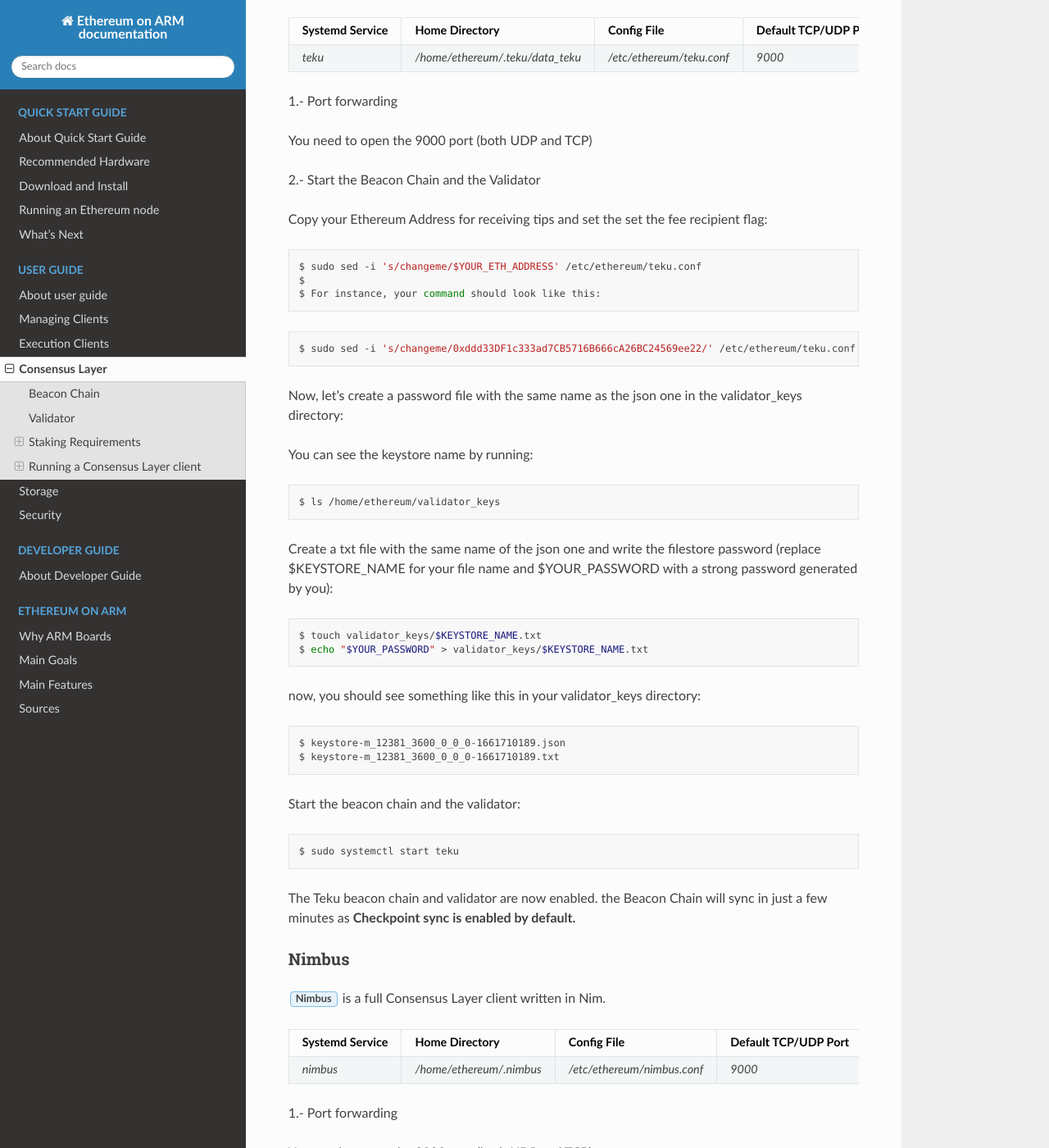
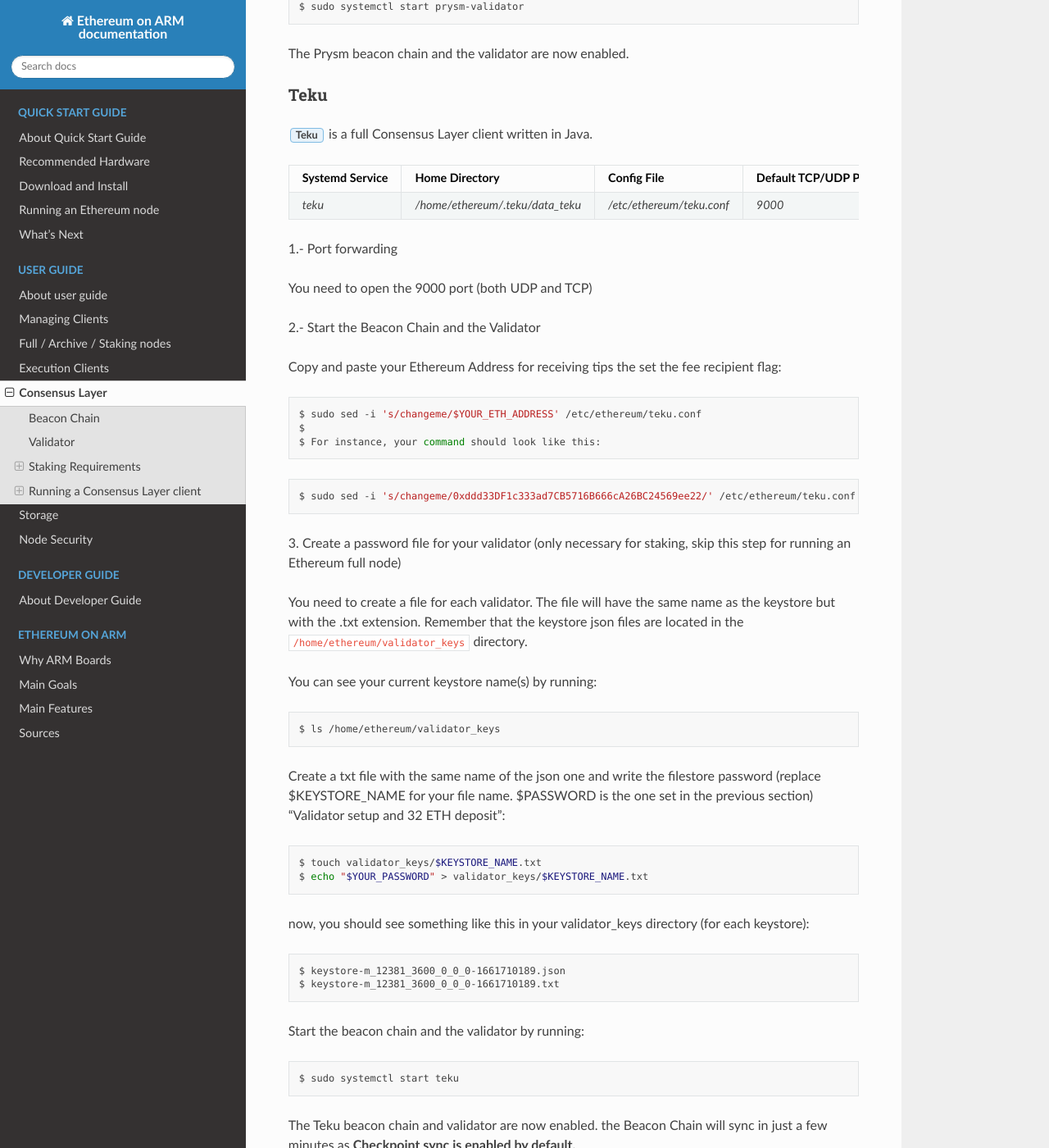
Before and after one commit to EOA-Blockchain-Labs/ethereumonarm, a Sphinx documentation site: the page built from docs/user-guide/consensus-clients.rst, in a window 1280 px wide and 1400 px high, scrolled down 6894 px. Shown: the whole window at 82% size. Built offline with Sphinx 7.4.7 and the Read the Docs theme 2.0.0, drawn with Linux system fonts in a browser that asks for light colours; some of the changed text lies outside the part shown.

Commit message:
improved doc

```diff
--- a/docs/index.rst
+++ b/docs/index.rst
@@ -76,6 +76,7 @@
 
   /user-guide/about-user-guide
   /user-guide/managing-clients
+  /user-guide/nodes-staking
   /user-guide/execution-clients
   /user-guide/consensus-clients
   /user-guide/storage
--- a/docs/user-guide/consensus-clients.rst
+++ b/docs/user-guide/consensus-clients.rst
@@ -14,19 +14,21 @@
   We strongly recommend to try first a Consensus Layer testnet and get
   familiarized with the process before staking real ETH.
 
+  **REMEMBER: Staking is NOT necessary for running a full Ethereum node**. For this, you just need a
+  synced Execution Client running along with a synced Consensus Layer Beacon Chain.
 
 The Consensus Layer is the new Proof of Stake chain. If you
 want to get further info please visit the `ethereum EF page`_
 
 .. _ethereum EF page: https://ethereum.org/es/upgrades/
 
-An Ethereum Consensus Layer client consists of two components, a Beacon chain and a Validator.
+**An Ethereum Consensus Layer client consists of two components, a Beacon chain and a Validator.**
 
 Beacon Chain
 ------------
 
 The Beacon Chain is a bridge between the Execution Layer and the Consensus Layer clients.
-It connects the Validator to the EL so the validator can detect the
+It connects the Validator to the EL so the Validator can detect the
 32 ETH deposit transaction (which contains the Validator public key).
 
 The Beacon Chain also guides the Execution Client on how to follow the chain head.
@@ -38,7 +40,10 @@
 Validator
 ---------
 
+.. note::
 
+  Set up a Validator if you are going to stake. If you just want to run a Full node this is not
+  necessary and you can skip the Validator setup step.
 
 Basically, here is where the stake process happens (through the new Proof of Stake algorithm).
 
@@ -79,8 +84,8 @@
   sudo apt-get update
   sudo apt-get install staking-deposit-cli
 
-Additionally, the Ethereum Foundation set up a web Launchpad to make the staking process
-much more easy. Here you can upload the Deposit Json file and make the 32 ETH transaction
+Additionally, the Ethereum Foundation developed a web Launchpad to guide you in the staking process.
+Here you can upload the Deposit Json file and make the 32 ETH transaction
 with your wallet or a web3 wallet (such as Metamask or Walletconnect).
 
 Validator setup and 32 ETH deposit
@@ -260,7 +265,7 @@
 
 Then, type your previously defined password
 
-Now, copy your Ethereum Address for receiving tips and set the set the fee recipient flag:
+Now, copy and paste your Ethereum Address for receiving tips and set the set the fee recipient flag:
 
 .. prompt:: bash $
 
@@ -315,7 +319,7 @@
 Accept the default wallet path and enter a password for your wallet. Now enter
 the password previously defined.
 
-Now, copy your Ethereum Address for receiving tips and set the set the fee recipient flag:
+Now, copy and paste your Ethereum Address for receiving tips and set the set the fee recipient flag:
 
 .. prompt:: bash $
 
@@ -352,7 +356,7 @@
 
 2.- Start the Beacon Chain and the Validator
 
-Copy your Ethereum Address for receiving tips and set the set the fee recipient flag:
+Copy and paste your Ethereum Address for receiving tips the set the fee recipient flag:
 
 .. prompt:: bash $
 
@@ -364,30 +368,35 @@
 
   sudo sed -i 's/changeme/0xddd33DF1c333ad7CB5716B666cA26BC24569ee22/' /etc/ethereum/teku.conf
 
-Now, let's create a password file with the same name as the json one in the validator_keys directory:
+3. Create a password file for your validator (only necessary for staking, skip this step for running
+an Ethereum full node)
 
-You can see the keystore name by running:
+You need to create a file for each validator. The file will have the same name as the keystore but with
+the .txt extension. Remember that the keystore json files are located in the ``/home/ethereum/validator_keys``
+directory.
+
+You can see your current keystore name(s) by running:
 
 .. prompt:: bash $
 
   ls /home/ethereum/validator_keys
 
 Create a txt file with the same name of the json one and write the filestore password (replace
-$KEYSTORE_NAME for your file name and $YOUR_PASSWORD with a strong password generated by you):
+$KEYSTORE_NAME for your file name. $PASSWORD is the one set in the previous section) "Validator setup and 32 ETH deposit":
 
 .. prompt:: bash $
 
   touch validator_keys/$KEYSTORE_NAME.txt
   echo "$YOUR_PASSWORD" > validator_keys/$KEYSTORE_NAME.txt
 
-now, you should see something like this in your validator_keys directory:
+now, you should see something like this in your validator_keys directory (for each keystore):
 
 .. prompt:: bash $
 
   keystore-m_12381_3600_0_0_0-1661710189.json
   keystore-m_12381_3600_0_0_0-1661710189.txt
 
-Start the beacon chain and the validator:
+Start the beacon chain and the validator by running:
 
 .. prompt:: bash $
 
@@ -420,7 +429,7 @@
 
 Enter the password previously defined.
 
-3. Start the Beacon Chain (and the Validator if set in the previous step). Copy your Ethereum Address for
+3. Start the Beacon Chain (and the Validator if set in the previous step). Copy and paste your Ethereum Address for
 receiving tips and set the fee recipient flag:
 
 .. prompt:: bash $
--- a/docs/user-guide/security.rst
+++ b/docs/user-guide/security.rst
@@ -1,8 +1,8 @@
 .. Ethereum on ARM documentation documentation master file, created by
    sphinx-quickstart on Wed Jan 13 19:04:18 2021.
 
-Security
-========
+Node Security
+=============
 
 User account
 ------------
```
Also changed, not shown: other parts of docs/user-guide/consensus-clients.rst (+0 -1 lines), docs/user-guide/execution-clients.rst (+5 -15 lines).
